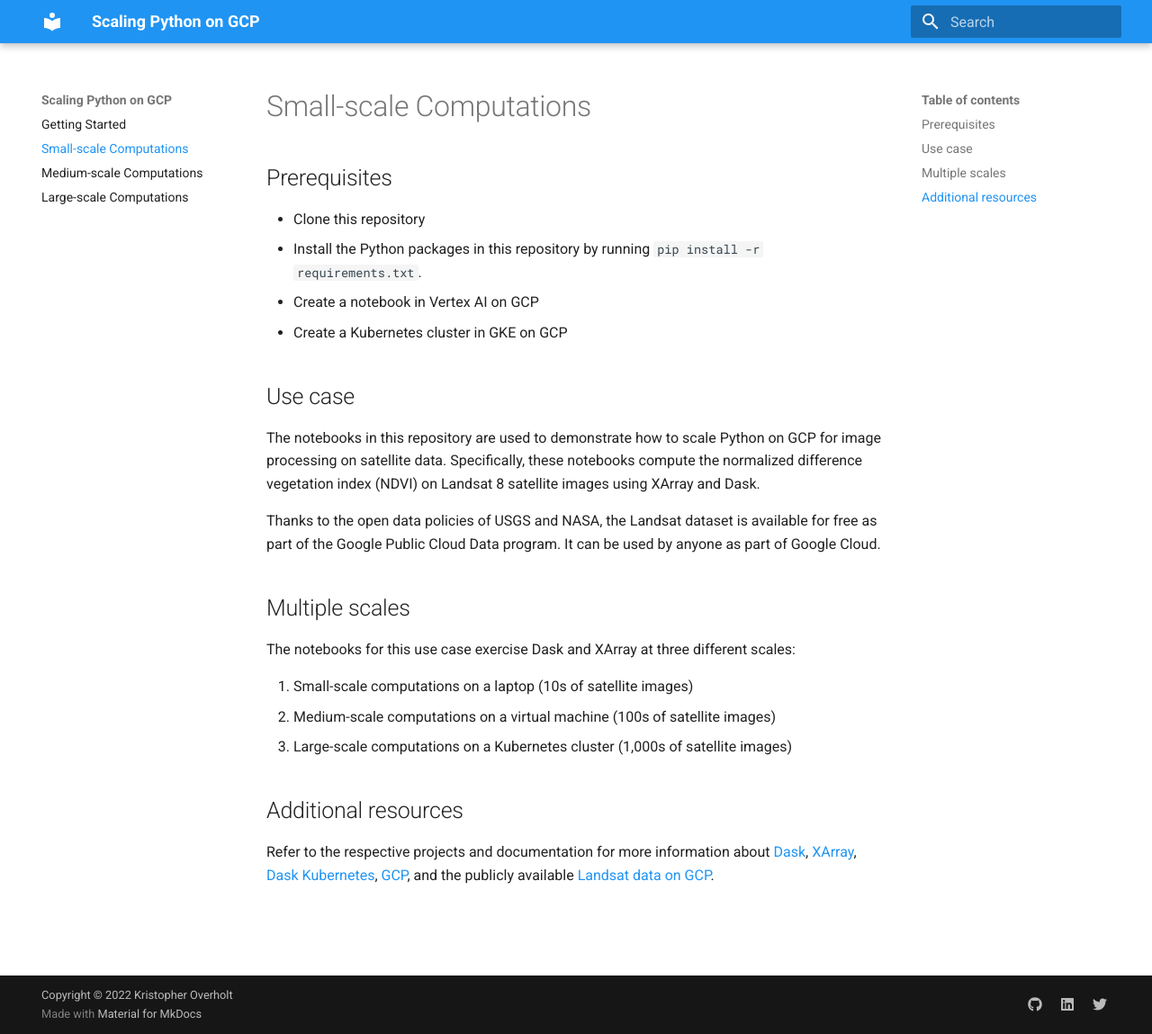
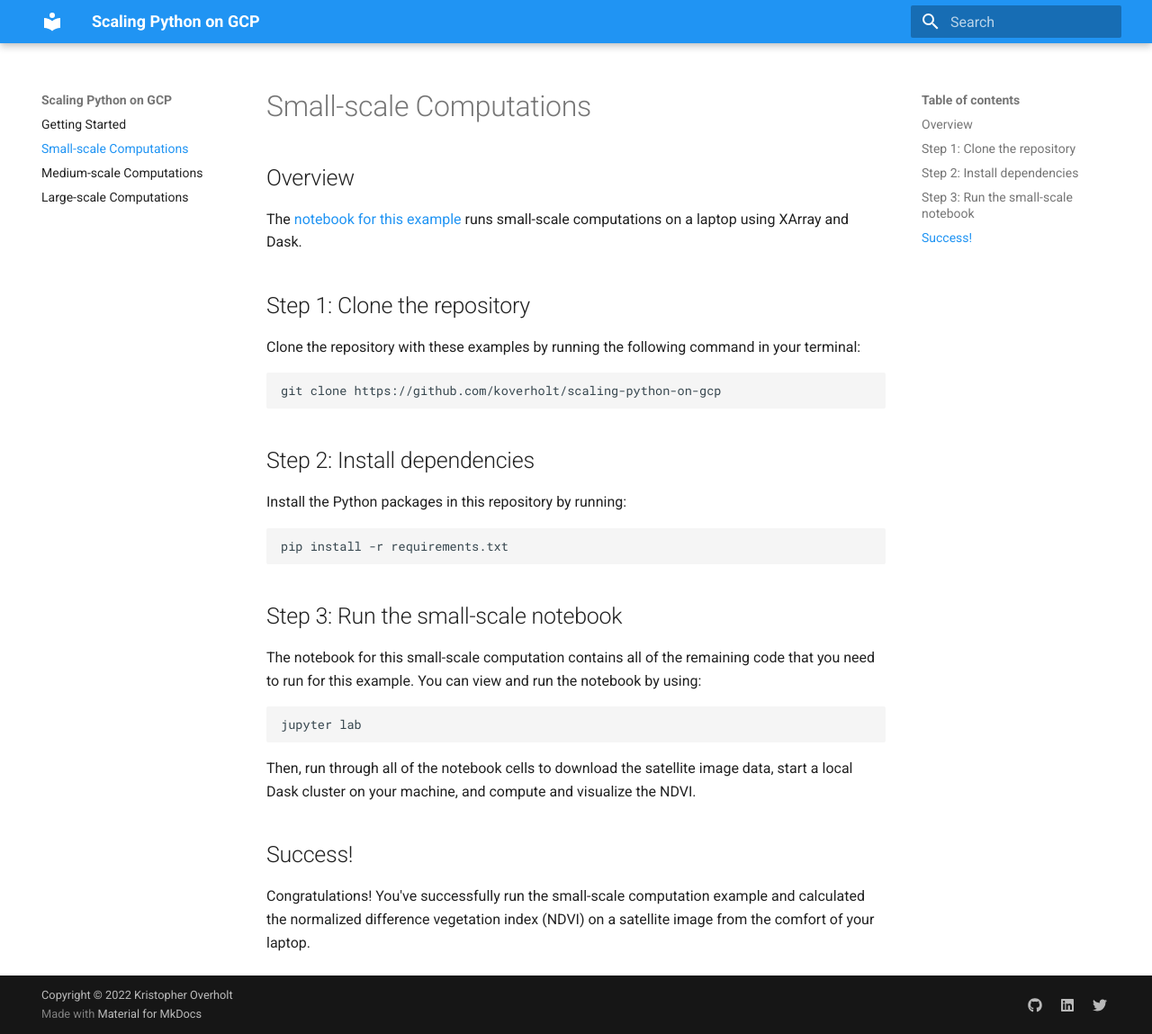
Before and after one commit to koverholt/scaling-python-on-gcp, an MkDocs documentation site: the page built from docs/small.md, in a window 1280 px wide and 1149 px high. Shown: the whole window at 90% size. Built offline with MkDocs 1.6.1 and Material for MkDocs 9.7.7, drawn with Linux system fonts in a browser that asks for light colours.

Commit message:
Update docs

````diff
--- a/docs/small.md
+++ b/docs/small.md
@@ -1,36 +1,44 @@
 # Small-scale Computations
 
-## Prerequisites
+## Overview
 
-- Clone this repository
-- Install the Python packages in this repository by running `pip install -r requirements.txt`.
-- Create a notebook in Vertex AI on GCP
-- Create a Kubernetes cluster in GKE on GCP
+The
+[notebook for this example](https://github.com/koverholt/scaling-python-on-gcp/blob/main/1-small-scale/satellite-imagery.ipynb)
+runs small-scale computations on a laptop using XArray and Dask.
 
-## Use case
+## Step 1: Clone the repository
 
-The notebooks in this repository are used to demonstrate how to scale Python on
-GCP for image processing on satellite data. Specifically, these notebooks
-compute the normalized difference vegetation index (NDVI) on Landsat 8 satellite
-images using XArray and Dask.
+Clone the repository with these examples by running the following command in
+your terminal:
 
-Thanks to the open data policies of USGS and NASA,
-the Landsat dataset is available for free as part of the Google Public Cloud
-Data program. It can be used by anyone as part of Google Cloud.
+```shell
+git clone https://github.com/koverholt/scaling-python-on-gcp
+```
 
-## Multiple scales
+## Step 2: Install dependencies
 
-The notebooks for this use case exercise Dask and XArray at three different
-scales:
+Install the Python packages in this repository by running:
 
-1. Small-scale computations on a laptop (10s of satellite images)
-2. Medium-scale computations on a virtual machine (100s of satellite images)
-3. Large-scale computations on a Kubernetes cluster (1,000s of satellite images)
+```shell
+pip install -r requirements.txt
+```
 
-## Additional resources
+## Step 3: Run the small-scale notebook
 
-Refer to the respective projects and documentation for more information about
-[Dask](https://dask.org/), [XArray](https://xarray.pydata.org/en/stable/),
-[Dask Kubernetes](https://kubernetes.dask.org),
-[GCP](https://cloud.google.com/), and the publicly available
-[Landsat data on GCP](https://cloud.google.com/storage/docs/public-datasets/landsat).
+The notebook for this small-scale computation contains all of the remaining code
+that you need to run for this example. You can view and run the notebook by
+using:
+
+```shell
+jupyter lab
+```
+
+Then, run through all of the notebook cells to download the satellite image
+data, start a local Dask cluster on your machine, and compute and visualize the
+NDVI.
+
+## Success!
+
+Congratulations! You've successfully run the small-scale computation example and
+calculated the normalized difference vegetation index (NDVI) on a satellite
+image from the comfort of your laptop.
--- a/requirements.txt
+++ b/requirements.txt
@@ -1,5 +1,9 @@
+blosc
 dask
 distributed
+ipywidgets
+jupyterlab
+lz4
 matplotlib
 mkdocs
 mkdocs-material
````
Also changed, not shown: docs/index.md (+4 -4 lines).
